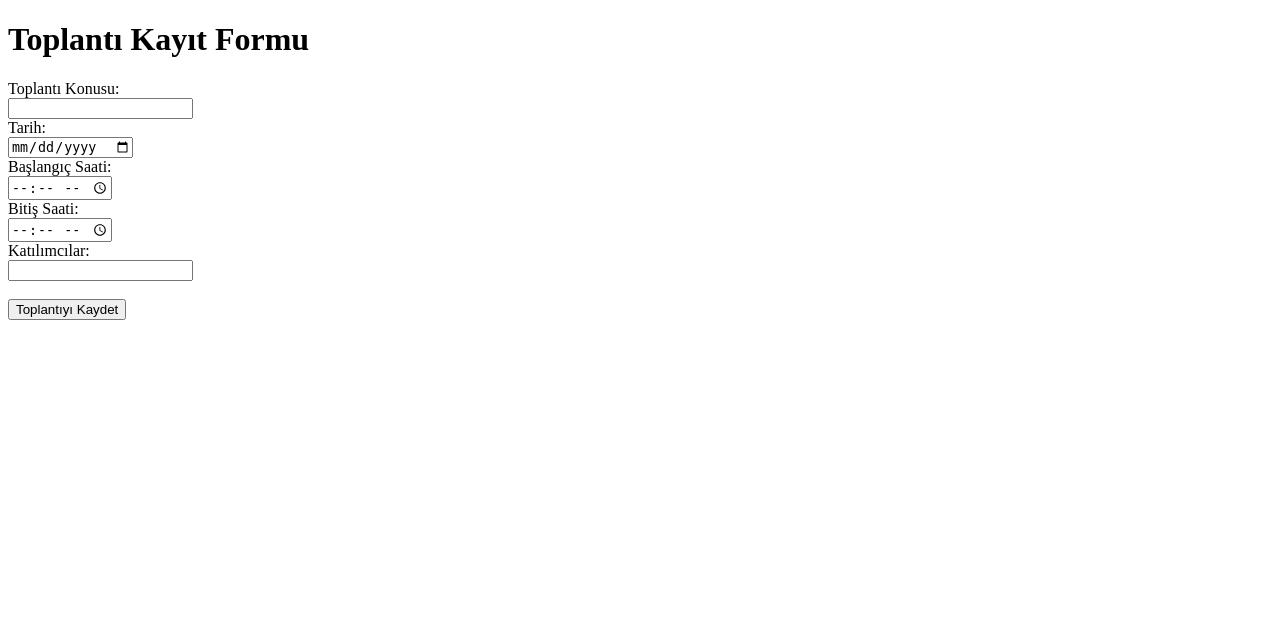
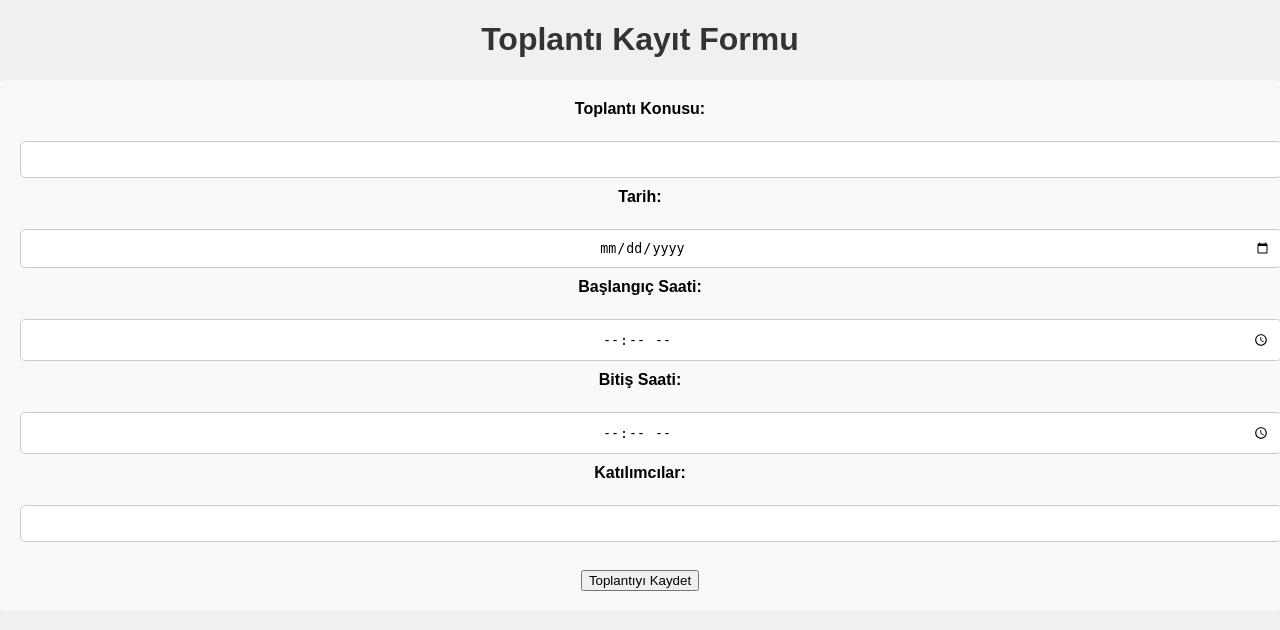
Before and after one commit to eymenesad/MeetingOrganizer, a Flask app: page /create-meeting in a window 1280 px wide. Shown: the top 630 px of the page. Run offline with Flask 3, Linux system fonts and the light colour scheme.

Commit message:
finalfinal

```diff
--- /dev/null
+++ b/static/styles.css
@@ -0,0 +1,81 @@
+/* styles.css */
+
+/* Genel sayfa stilini belirleme */
+body {
+    font-family: Arial, sans-serif;
+    background-color: #f0f0f0;
+    margin: 0;
+    padding: 0;
+}
+
+.container {
+    max-width: 800px;
+    margin: 0 auto;
+    padding: 20px;
+    background-color: #fff;
+    box-shadow: 0 0 10px rgba(0, 0, 0, 0.1);
+}
+
+/* Başlık stilini belirleme */
+h1 {
+    color: #333;
+}
+
+/* Form stilini belirleme */
+form {
+    background-color: #f9f9f9;
+    padding: 20px;
+    border-radius: 5px;
+}
+
+label {
+    display: block;
+    margin-bottom: 5px;
+    font-weight: bold;
+}
+
+input[type="text"],
+input[type="date"],
+input[type="time"] {
+    width: 100%;
+    padding: 10px;
+    margin-bottom: 10px;
+    border: 1px solid #ccc;
+    border-radius: 5px;
+}
+
+button[type="submit"] {
+    background-color: #007BFF;
+    color: #fff;
+    padding: 10px 20px;
+    border: none;
+    border-radius: 5px;
+    cursor: pointer;
+}
+
+/* Toplantı listesi stilini belirleme */
+table {
+    width: 100%;
+    border-collapse: collapse;
+    margin-top: 20px;
+}
+
+table th, table td {
+    padding: 10px;
+    text-align: left;
+    border-bottom: 1px solid #ccc;
+}
+
+/* Güncelleme ve Silme bağlantısı stilini belirleme */
+a {
+    text-decoration: none;
+    color: #007BFF;
+    margin-right: 10px;
+}
+
+a:hover {
+    text-decoration: underline;
+}
+body, h1, p, label, input, button, a {
+    text-align: center;
+}
--- a/templates/index.html
+++ b/templates/index.html
@@ -2,6 +2,8 @@
 <html>
 <head>
     <title>Meeting Organizer Ana Sayfası</title>
+    <link rel="stylesheet" href="{{ url_for('static', filename='styles.css') }}">
+
 </head>
 <body>
     <h1>Meeting Organizer Ana Sayfası</h1>
--- a/templates/meeting_form.html
+++ b/templates/meeting_form.html
@@ -2,6 +2,8 @@
 <html>
 <head>
     <title>Toplantı Kayıt Formu</title>
+    <link rel="stylesheet" href="{{ url_for('static', filename='styles.css') }}">
+
 </head>
 <body>
     <h1>Toplantı Kayıt Formu</h1>
--- a/templates/meeting_list.html
+++ b/templates/meeting_list.html
@@ -2,6 +2,7 @@
 <html>
 <head>
     <title>Toplantı Listesi</title>
+    <link rel="stylesheet" href="{{ url_for('static', filename='styles.css') }}">
 </head>
 <body>
     <h1>Toplantı Listesi</h1>
```
Also changed, not shown: meetings.db.
